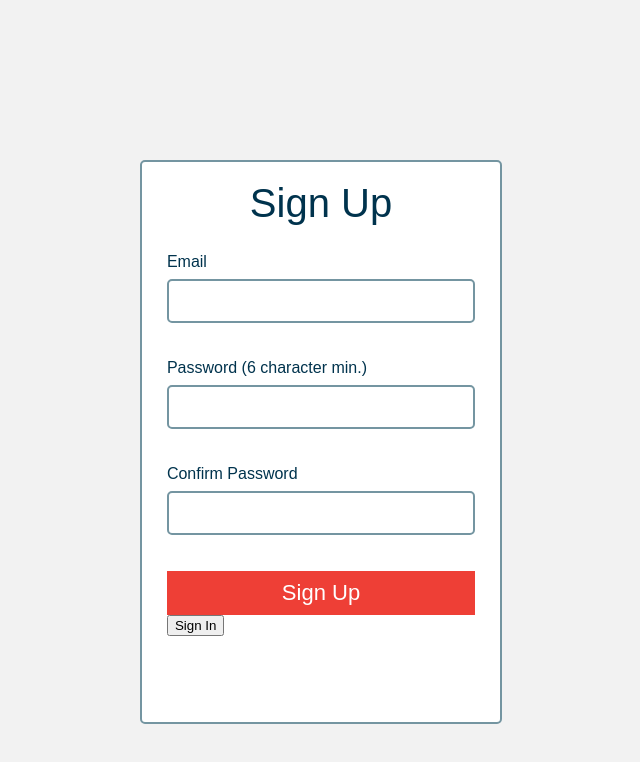
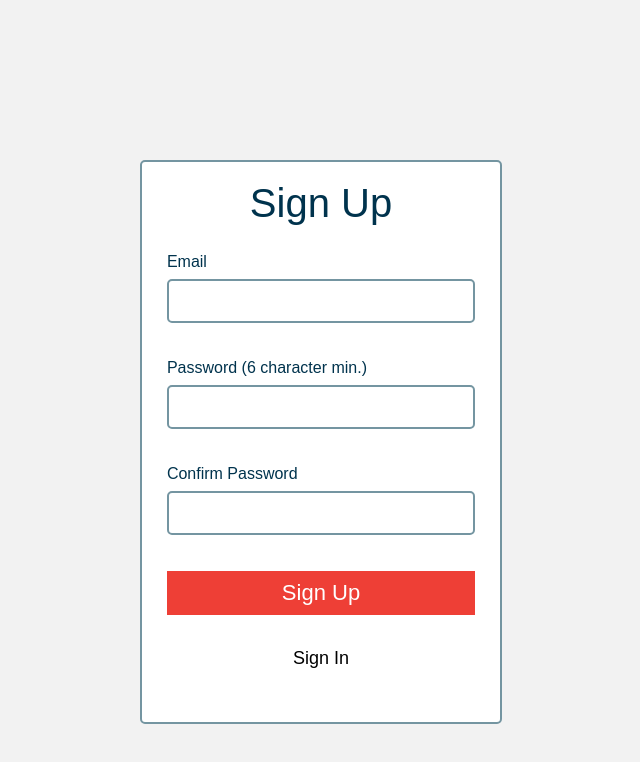
Before and after one commit to nikmanchan/chiisai-url, a React (Create React App) app: page / in a window 1280 px wide. Shown: the top 762 px of the page, without its empty margins (319-959 px from the left). Built offline with nearby package versions, Linux system fonts and the light colour scheme; no server answers.

Commit message:
create secondaryUserButton class and apply to Sign In button in SignUp.js file and align p tags left

```diff
--- a/src/components/App/App.css
+++ b/src/components/App/App.css
@@ -70,12 +70,14 @@ a {
 .userSecondaryContainer {
     width: 86%;
     margin: auto;
+    text-align: center;
 }
 
 .userCaption {
     color: #00334D;
     font-weight: 500;
     margin-bottom: 1vh;
+
 }
 
 .userInput {
@@ -95,4 +97,13 @@ a {
     border: transparent;
     font-size: 22px;
     margin-top: 2vh;
+    margin-bottom: 4vh;
 }
+
+.secondaryUserButton {
+    border: none;
+    background-color: transparent;
+    width: 8vw;
+    font-size: 18px;
+    margin: 0 auto;
+}
--- a/src/components/SignUp/SignUp.js
+++ b/src/components/SignUp/SignUp.js
@@ -45,8 +45,8 @@ class SignUp extends Component {
                 )}
                 <form onSubmit={this.registerUser} className="userForm" id="signUpForm">
                     <h1 className="userHeader">Sign Up</h1>
-                    <div className="userSecondaryContainer" align="left">
-                        <p className="userCaption">Email</p>
+                    <div className="userSecondaryContainer">
+                        <p className="userCaption" align="left">Email</p>
                         <input
                             className="userInput"
                             type="email"
@@ -55,7 +55,7 @@ class SignUp extends Component {
                             onChange={this.handleInputChangeFor('username')}
                             required
                         />
-                        <p className="userCaption">Password <span>(6 character min.)</span></p>
+                        <p className="userCaption" align="left">Password <span>(6 character min.)</span></p>
                         <input
                             className="userInput"
                             type="password"
@@ -65,7 +65,7 @@ class SignUp extends Component {
                             value={this.state.password}
                             onChange={this.handleInputChangeFor('password')}
                         />
-                        <p className="userCaption">Confirm Password</p>
+                        <p className="userCaption" align="left">Confirm Password</p>
                         <input
                             className="userInput"
                             type="password"
@@ -86,6 +86,7 @@ class SignUp extends Component {
                         </button>
 
                         <button
+                            className="secondaryUserButton"
                             type="button"
                             onClick={() => { this.props.dispatch({ type: 'SET_TO_LOGIN_MODE' }) }}
                         >
```
